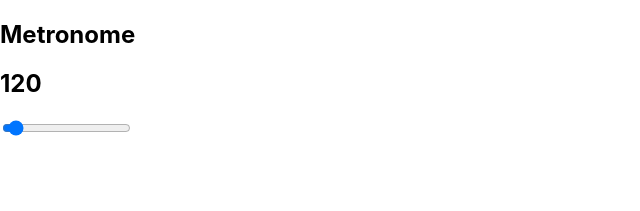
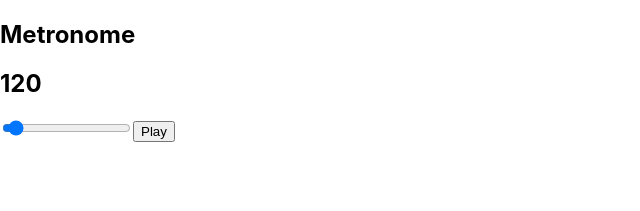
Before and after one commit to JaSmith13/w7_d4_metronome, a React (Create React App) app: page / in a window 1280 px wide. Shown: the top 211 px of the page, without its empty margins (0-640 px from the left). Built offline with nearby package versions, Linux system fonts and the light colour scheme.

Commit message:
adds play buttton to toggle state

```diff
--- a/src/containers/ControlBox.js
+++ b/src/containers/ControlBox.js
@@ -1,15 +1,21 @@
 import {useState} from 'react'
 
 const ControlBox = ({BPM, changeBPM}) => {
+
+    const [start, setStart] = useState(false)
 
     const handleChange = (event) => {
         changeBPM(event.target.value)
     }
 
+    const handleClick = () => {
+        setStart(!start)
+    }
 
     return(
         <div>
             <input type="range" id='BPM' name='BPM' min='40' max='220' onChange={handleChange} />
+            <button onClick={handleClick} >Play</button>
         </div>
     )
 }
```
